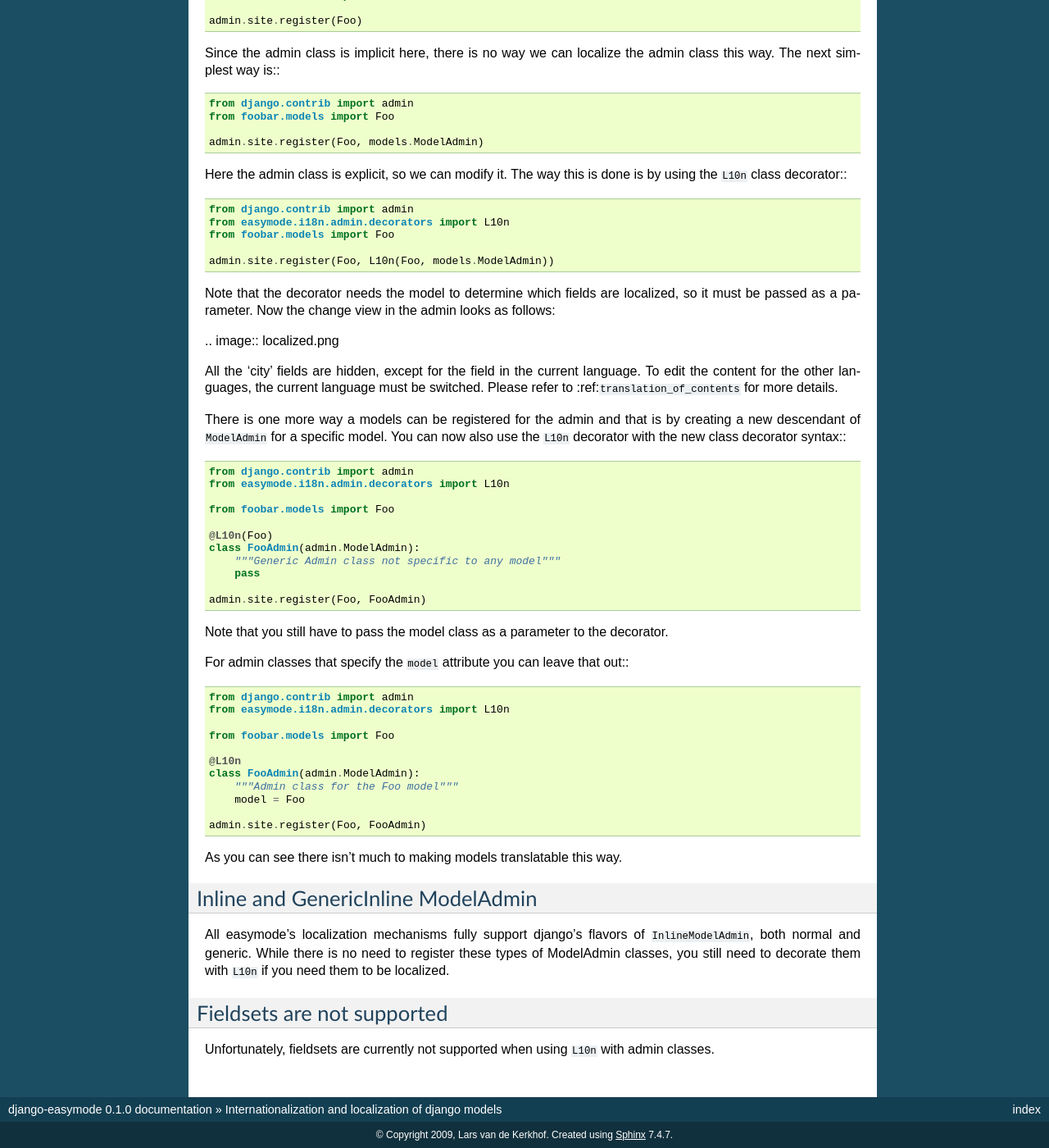
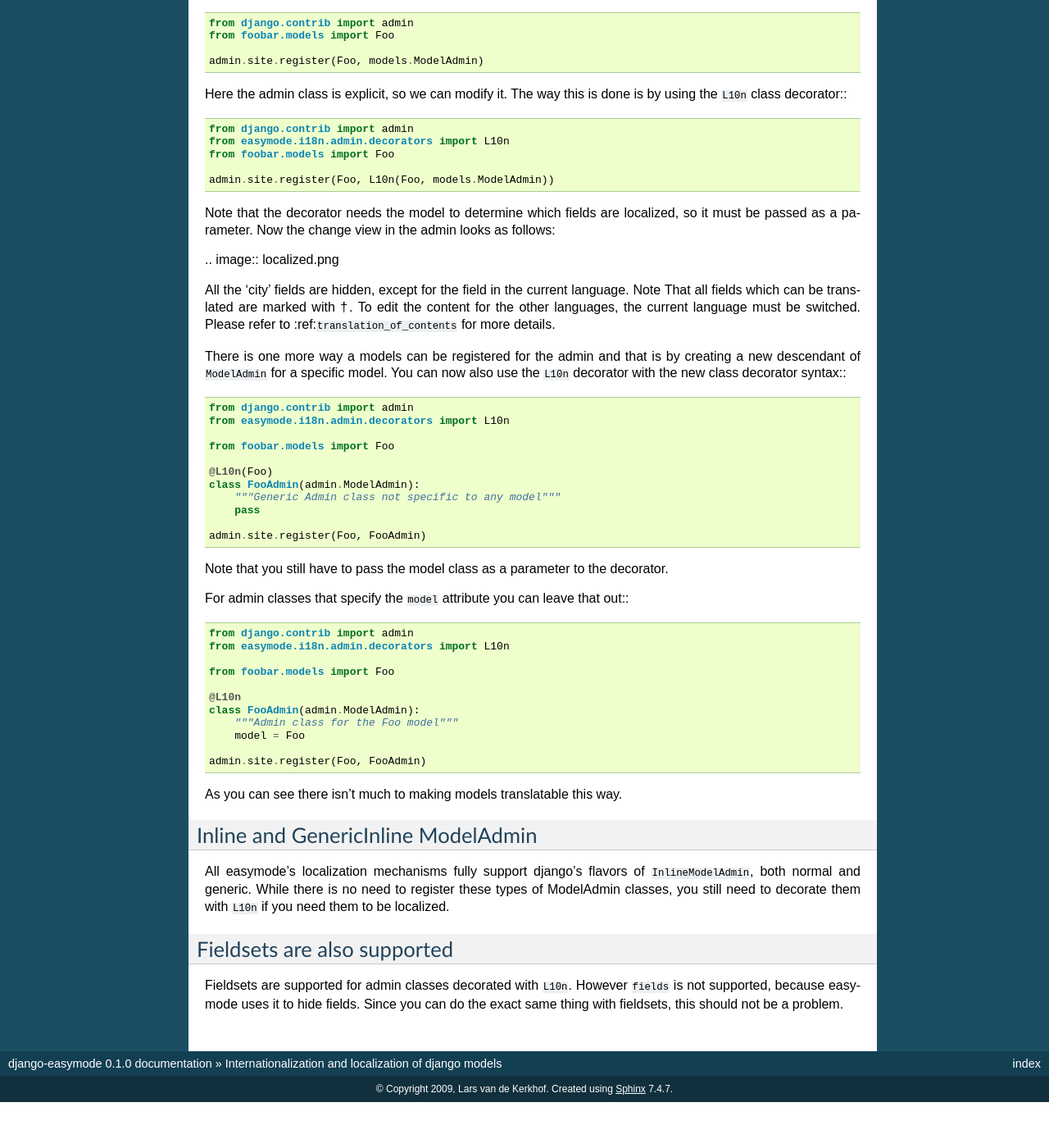
Before and after one commit to specialunderwear/django-easymode, a Sphinx documentation site: the page built from docs/i18n/index.md, in a window 1280 px wide and 1400 px high, scrolled down 1292 px. Shown: the whole window at 82% size. Built offline with Sphinx 7.4.7, drawn with Linux system fonts in a browser that asks for light colours; after the commit the page ends 2636 px from its top, so only the background shows below that; some of the changed text lies outside the part shown.

Commit message:
Updated docs. fieldsets ARE supported. ANY field can be internationalised using easymode.

```diff
--- a/docs/i18n/index.md
+++ b/docs/i18n/index.md
@@ -10,14 +10,8 @@ Django supports internationalization of text in templates and code by means of
 gettext. For internationalization of dynamic model data, easymode offers simple
 decorators to enable internationalized fields.
 
-Currently only
-
-* ``CharField``
-* ``TextField``
-* ``UrlField``
-
-Are supported for internationalization, but adding support for more field types
-is trivial.
+The only requuirement fields have to satisfy to be able to be internationalised
+by easymode, is that their ``to_python`` method may not access ``self``.
 
 suppose we have the following model.
 
@@ -96,9 +90,10 @@ it must be passed as a parameter. Now the change view in the admin looks as foll
 
 .. image:: localized.png
 
-All the 'city' fields are hidden, except for the field in the current language. To
-edit the content for the other languages, the current language must be switched.
-Please refer to :ref:`translation_of_contents` for more details.
+All the 'city' fields are hidden, except for the field in the current language. Note
+That all fields which can be translated are marked with †. To edit the content for
+the other languages, the current language must be switched. Please refer to
+:ref:`translation_of_contents` for more details.
 
 There is one more way a models can be registered for the admin and that is by creating
 a new descendant of ``ModelAdmin`` for a specific model. You can now also use the
@@ -142,8 +137,9 @@ All easymode's localization mechanisms fully support django's flavors of
 register these types of ModelAdmin classes, you still need to decorate them
 with ``L10n`` if you need them to be localized.
 
-Fieldsets are not supported
----------------------------
+Fieldsets are also supported
+----------------------------
 
-Unfortunately, fieldsets are currently not supported when using ``L10n`` with
-admin classes.
+Fieldsets are supported for admin classes decorated with ``L10n``. However ``fields``
+is not supported, because easymode uses it to hide fields. Since you can do the exact
+same thing with fieldsets, this should not be a problem.
```
Also changed, not shown: docs/i18n/translation.md (+2 -2 lines), docs/xslt/index.md (+9 -2 lines).
